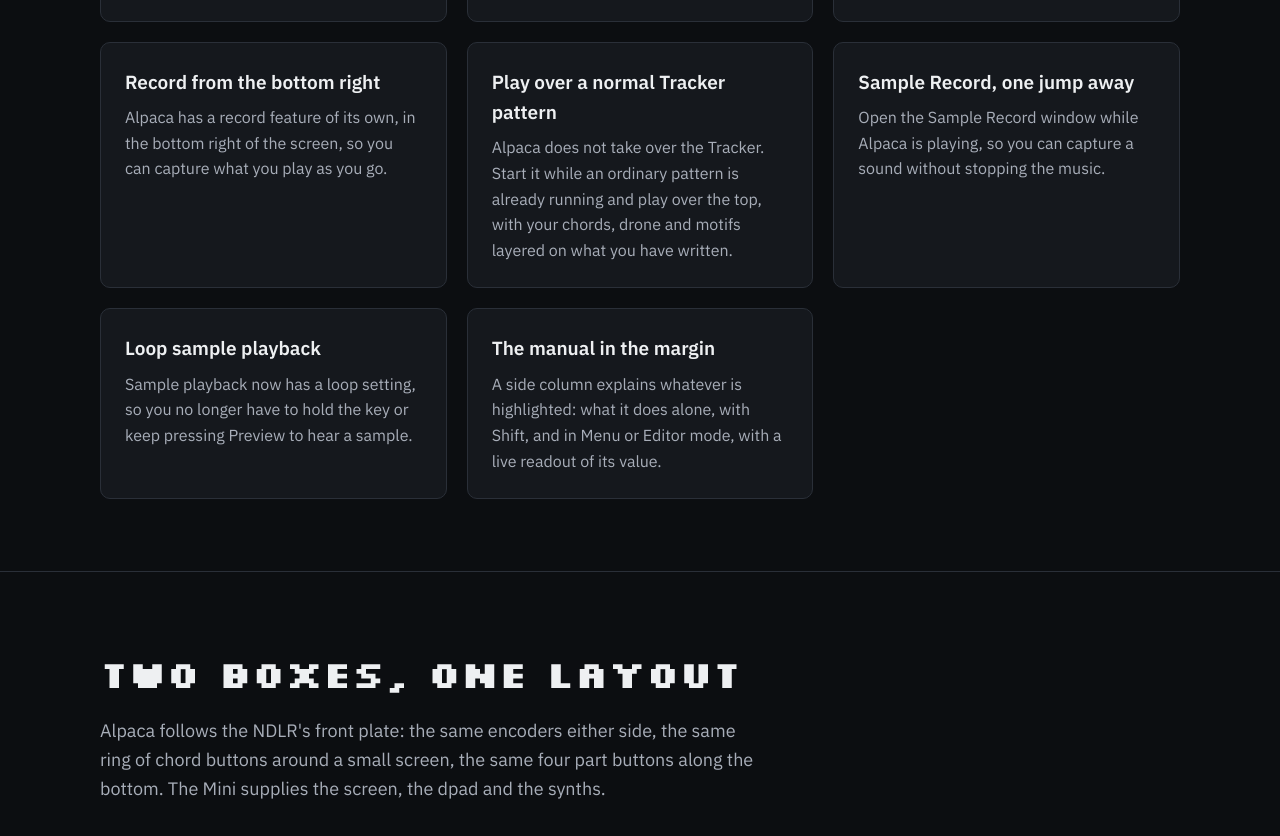
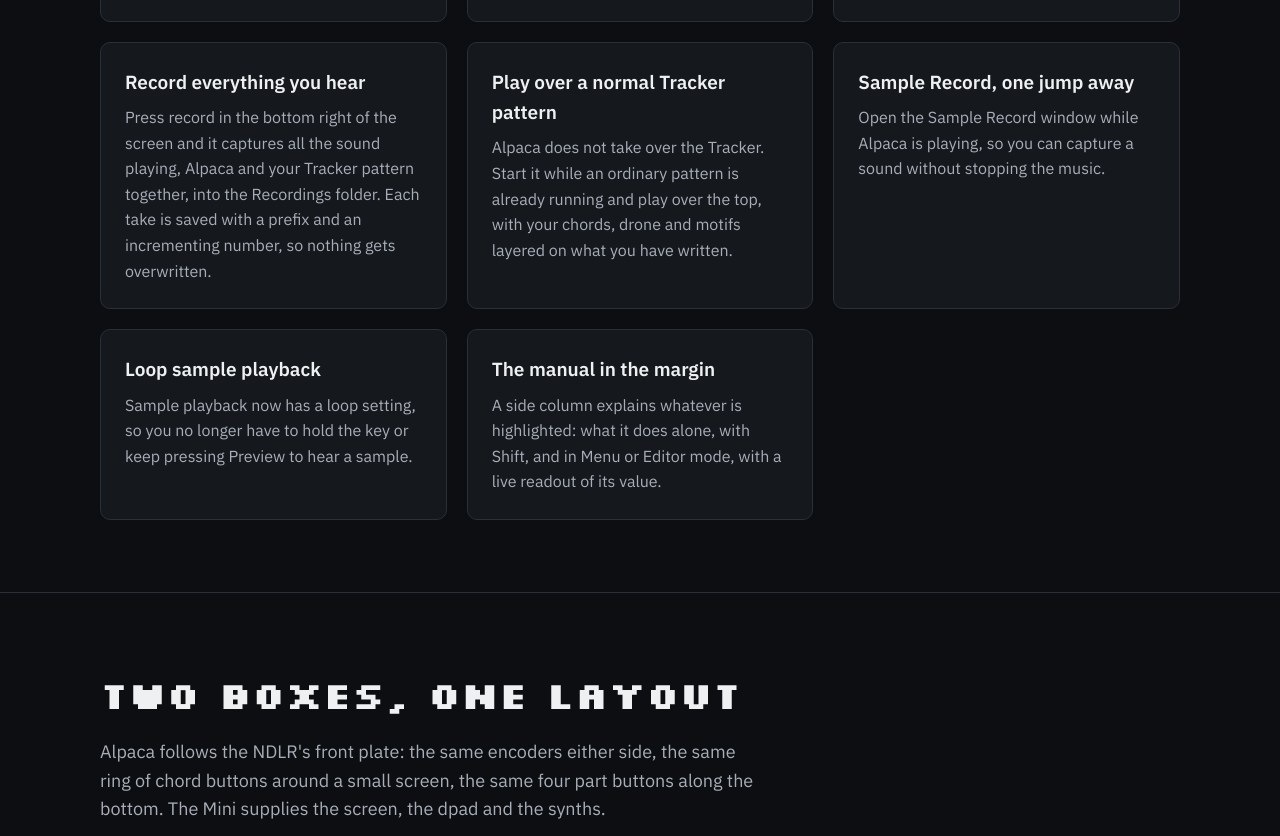
Before and after one commit to 5ckmmz97rw-svg/Alpaca, a plain HTML site: page docs/index.html in a window 1280 px wide. Shown: the part 3430-4266 px from the top of the page. Drawn offline with Linux system fonts and the light colour scheme.

Commit message:
Site: record captures all playing sound (Alpaca and Tracker pattern) to the Recordings folder

```diff
--- a/docs/index.html
+++ b/docs/index.html
@@ -247,7 +247,7 @@ footer a:hover{color:var(--accent)}
 <article class="card"><h3>Pick a sustaining sound for the Drone</h3><p>The Drone holds its notes for as long as it plays, so give Synth 2 a preset that sustains. A sound that decays on its own will fade away while the Drone is still running, and it will seem to have stopped.</p></article>
 <article class="card"><h3>Four synths, polyphony permitting</h3><p>Alpaca can play through up to four of the Tracker's synths at once: the Pad on Synth 1, the Drone on Synth 2, Motif 1 on Synth 3 and Motif 2 on Synth 4. All four are available as long as there is enough polyphony across them, and Motif 2 can share Synth 3 when there isn't.</p></article>
 <article class="card"><h3>Change presets while it plays</h3><p>Swap synth presets on the fly. The chords, drone and motifs keep playing while you audition new sounds.</p></article>
-<article class="card"><h3>Record from the bottom right</h3><p>Alpaca has a record feature of its own, in the bottom right of the screen, so you can capture what you play as you go.</p></article>
+<article class="card"><h3>Record everything you hear</h3><p>Press record in the bottom right of the screen and it captures all the sound playing, Alpaca and your Tracker pattern together, into the Recordings folder. Each take is saved with a prefix and an incrementing number, so nothing gets overwritten.</p></article>
 <article class="card"><h3>Play over a normal Tracker pattern</h3><p>Alpaca does not take over the Tracker. Start it while an ordinary pattern is already running and play over the top, with your chords, drone and motifs layered on what you have written.</p></article>
 <article class="card"><h3>Sample Record, one jump away</h3><p>Open the Sample Record window while Alpaca is playing, so you can capture a sound without stopping the music.</p></article>
 <article class="card"><h3>Loop sample playback</h3><p>Sample playback now has a loop setting, so you no longer have to hold the key or keep pressing Preview to hear a sample.</p></article>
```
